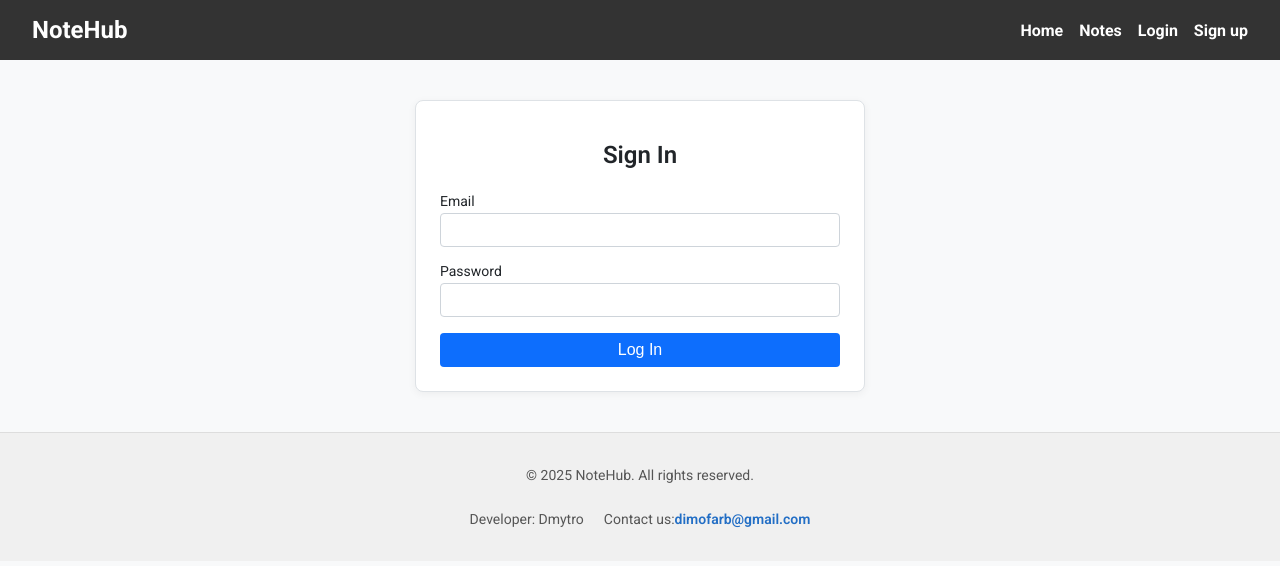
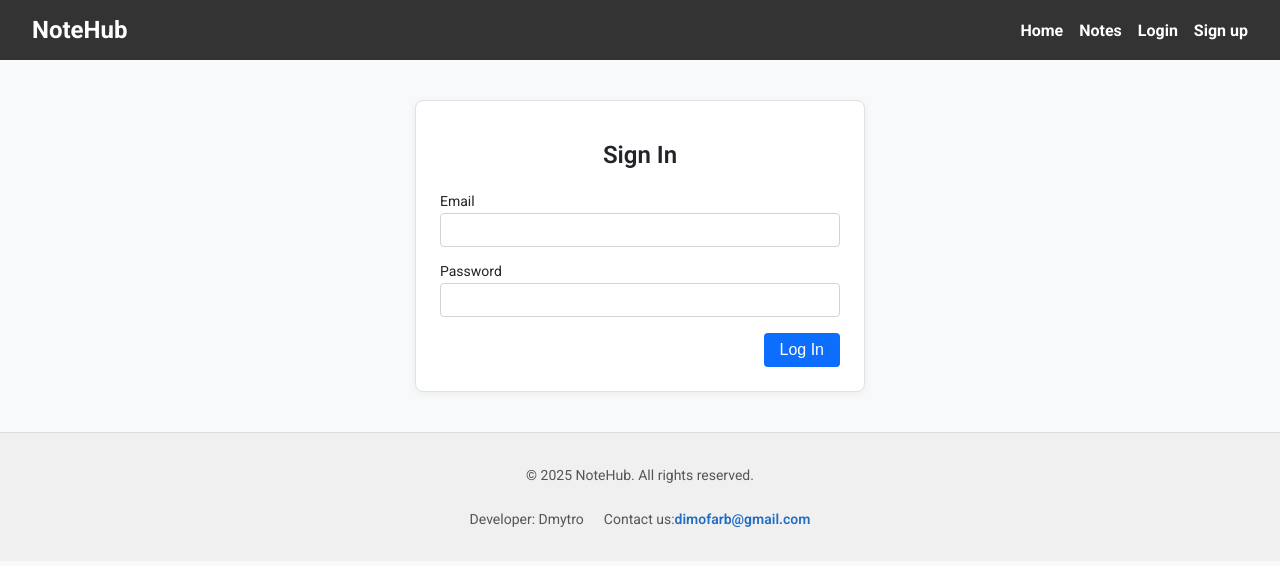
Before and after one commit to Diamond-FoxUA/09-auth, a Next.js app: page /sign-in in a window 1280 px wide. Shown: the top 566 px of the page. Built offline with nearby package versions, Linux system fonts and the light colour scheme; no server answers.

Commit message:
fix(styles): update styles for sign-up and sign-in page

```diff
--- a/app/(auth routes)/sign-in/page.tsx
+++ b/app/(auth routes)/sign-in/page.tsx
@@ -64,7 +64,7 @@ const SignIn = () => {
           />
         </div>
 
-        <div className={css.formGroup}>
+        <div className={css.actions}>
           <button type="submit" className={css.submitButton}>
             Log In
           </button>
--- a/app/(auth routes)/sign-up/page.tsx
+++ b/app/(auth routes)/sign-up/page.tsx
@@ -38,8 +38,8 @@ function SignUp() {
 
   return (
     <main className={css.mainContent}>
+      <form action={handleSubmit} className={css.form}>
       <h1 className={css.formTitle}>Sign Up</h1>
-      <form action={handleSubmit} className={css.form}>
         <div className={css.formGroup}>
           <label htmlFor="email">Email</label>
           <input
```
